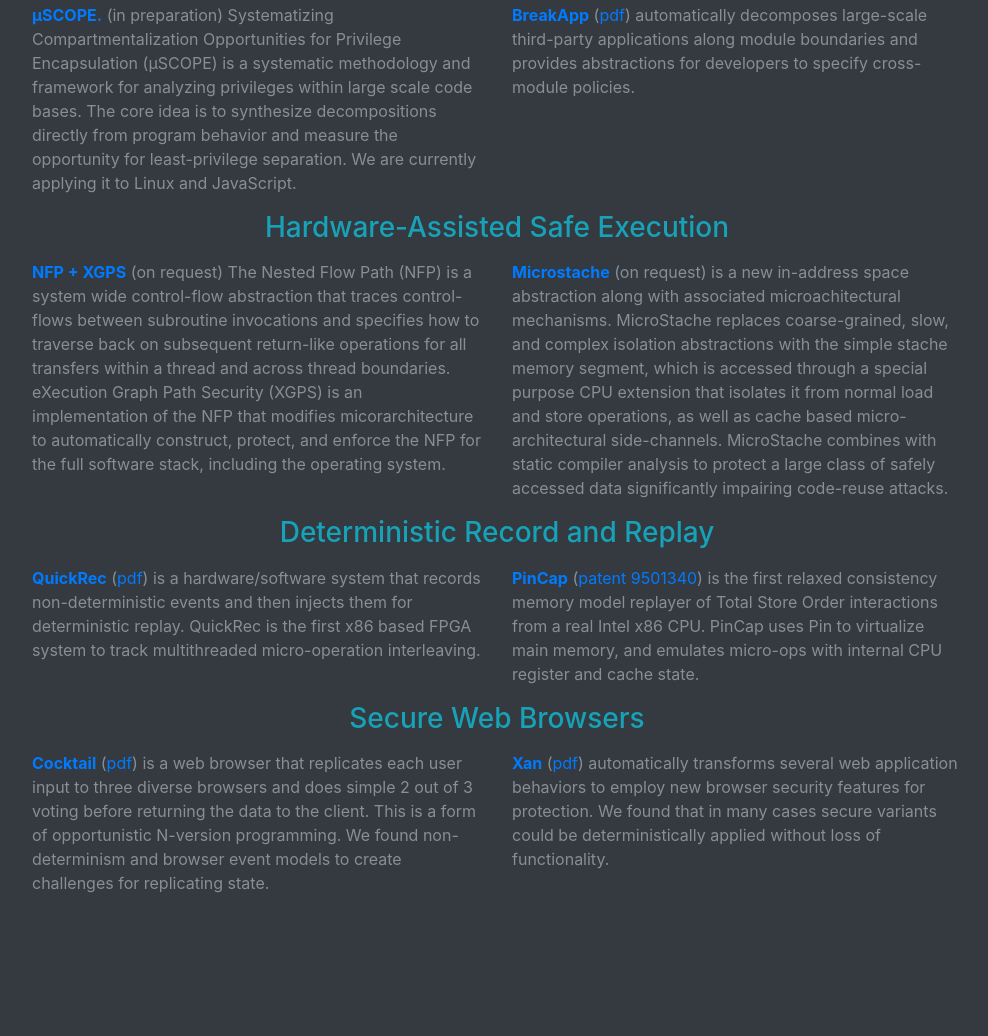
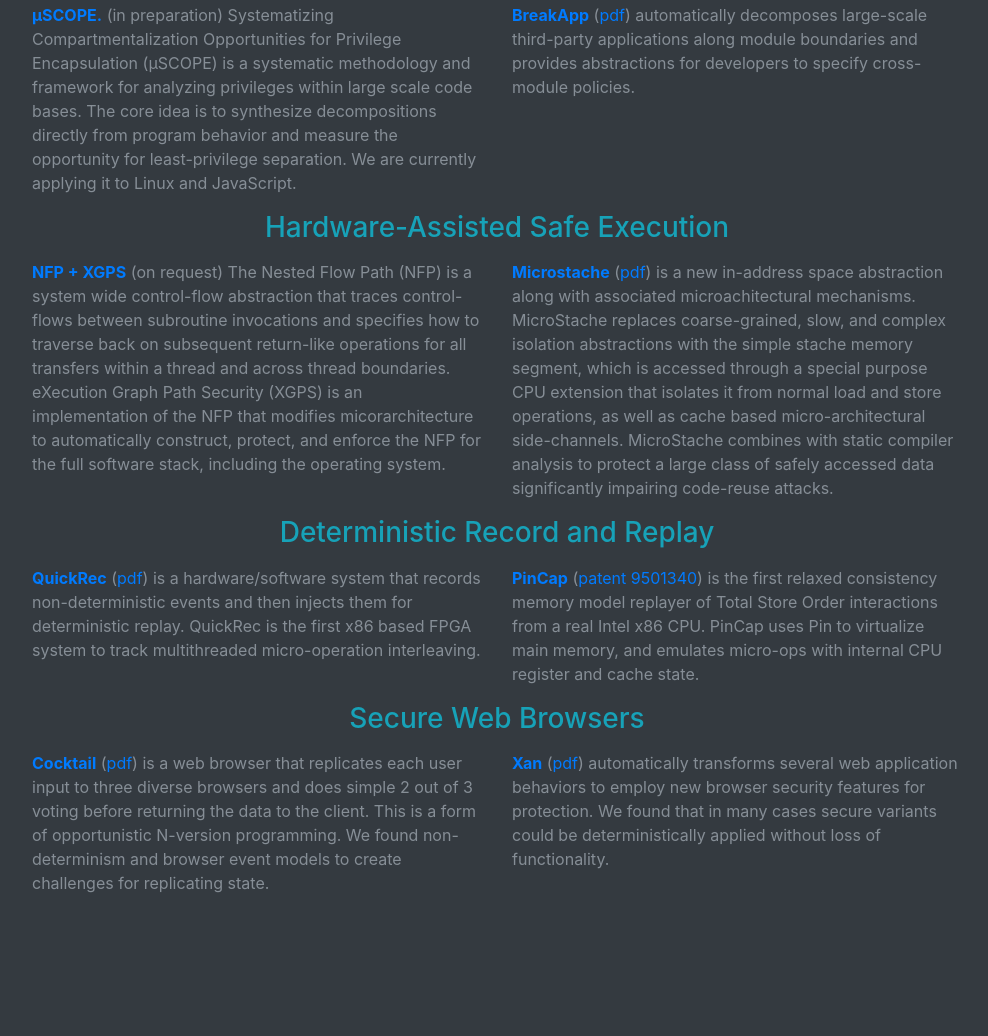
Before and after one commit to ndauten/ndauten.github.io, a website with bundled scripts: page index.html in a window 1280 px wide. Shown: the part 3956-4992 px from the top of the page, without its empty margins (143-1131 px from the left). Built offline with nearby package versions, Linux system fonts and the light colour scheme.

Commit message:
Add microstache pdf
Signed-off-by: Nathan Dautenhahn <ndd@rice.edu>

```diff
--- a/index.html
+++ b/index.html
@@ -417,7 +417,7 @@
                   </div>
                   <div class="col-lg-6">
                       <p>
-                          <b class="text-primary">Microstache</b> (on request)
+                          <b class="text-primary">Microstache</b> (<a href="http://nathandautenhahn.com/downloads/publications/mogosanu-microstache-2018.pdf">pdf</a>)
                           is a new in-address space abstraction along with
                           associated microachitectural mechanisms. MicroStache
                           replaces coarse-grained, slow, and complex isolation
```
